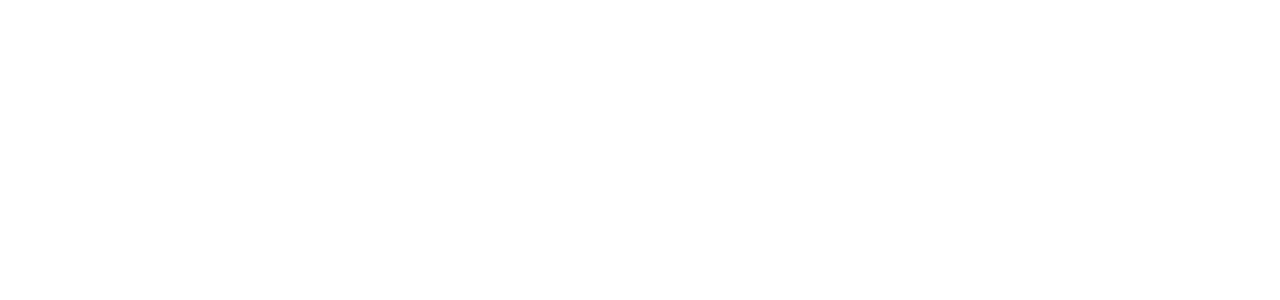
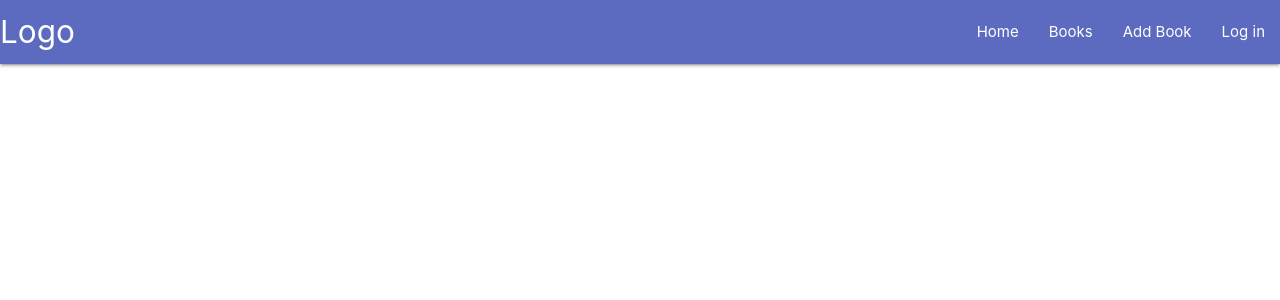
Before and after one commit to AnnaSeDab/BookSpire, a Flask app: page / in a window 1280 px wide. Before the commit the part shown is empty. Shown: the top 300 px of the page. Run offline with Flask 3, Linux system fonts and the light colour scheme; some libraries are stand-ins or nearby versions.

Commit message:
add: navbar to base.html

```diff
--- a/bookspire/static/js/script.js
+++ b/bookspire/static/js/script.js
@@ -0,0 +1,5 @@
+document.addEventListener("DOMContentLoaded", function() {
+    // sidenav initialization
+    let sidenav = document.querySelectorAll(".sidenav");
+    M.Sidenav.init(sidenav);
+    });
--- a/bookspire/templates/base.html
+++ b/bookspire/templates/base.html
@@ -12,7 +12,26 @@
     <title>Bookspire</title>
 </head>
 <body>
+     <!--navbar-->
+    <nav>
+        <div class="nav-wrapper indigo lighten-1">
+        <a href="#!" class="brand-logo">Logo</a>
+        <a href="#" data-target="mobile-demo" class="sidenav-trigger"><i class="material-icons">menu</i></a>
+        <ul class="right hide-on-med-and-down">
+        <li><a href="">Home</a></li>
+        <li><a href="">Books</a></li>
+        <li><a href="">Add Book</a></li>
+        <li><a href="">Log in</a></li>
+        </ul>
+        </div>
+    </nav>
 
+    <ul class="sidenav" id="mobile-demo">
+        <li><a href="">Home</a></li>
+        <li><a href="">Books</a></li>
+        <li><a href="">Add Book</a></li>
+        <li><a href="">Log in</a></li>
+    </ul>
 
 
     <script src="https://cdnjs.cloudflare.com/ajax/libs/materialize/1.0.0/js/materialize.min.js"></script>
```
